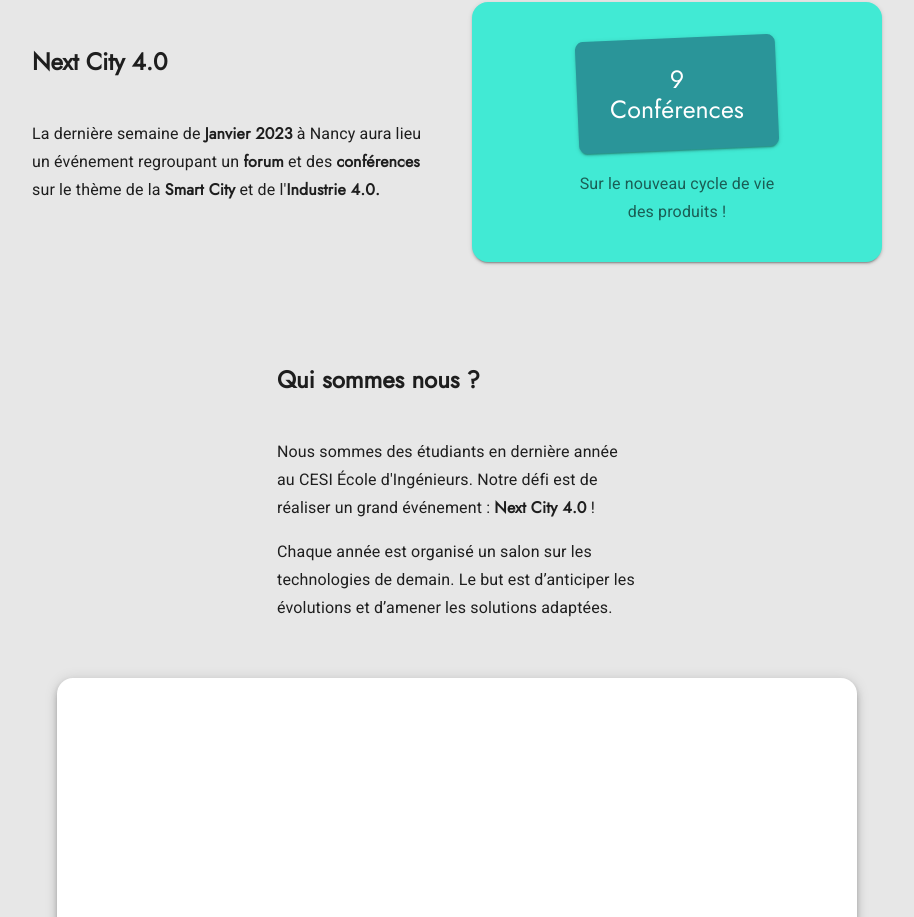
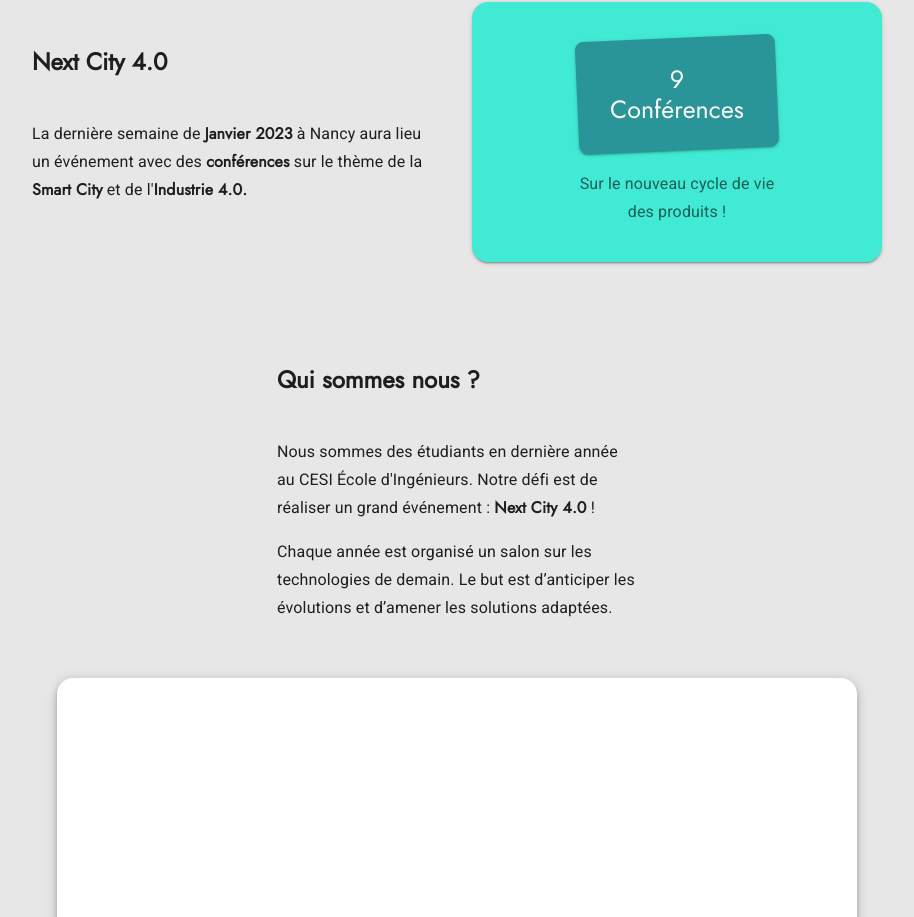
Before and after one commit to BigotClement/next-city4, a Vue app: page / in a window 1280 px wide. Shown: the part 858-1775 px from the top of the page, without its empty margins (183-1097 px from the left). Built offline with nearby package versions, Linux system fonts and the light colour scheme.

Commit message:
Remove forum

```diff
--- a/src/components/EventDescriptionComponent.vue
+++ b/src/components/EventDescriptionComponent.vue
@@ -6,7 +6,7 @@
                 <h2 class="mb-10">Next City 4.0</h2>
                 <p class="description-text text-subtitle-1">
                     La dernière semaine de <strong>Janvier 2023</strong> à Nancy aura lieu
-                    un événement regroupant un <strong>forum</strong> et des <strong>conférences</strong>
+                    un événement avec des <strong>conférences</strong>
                     sur le thème de la <strong>Smart City</strong> et de l'<strong>Industrie 4.0.</strong>
                 </p>
             </div>
```
